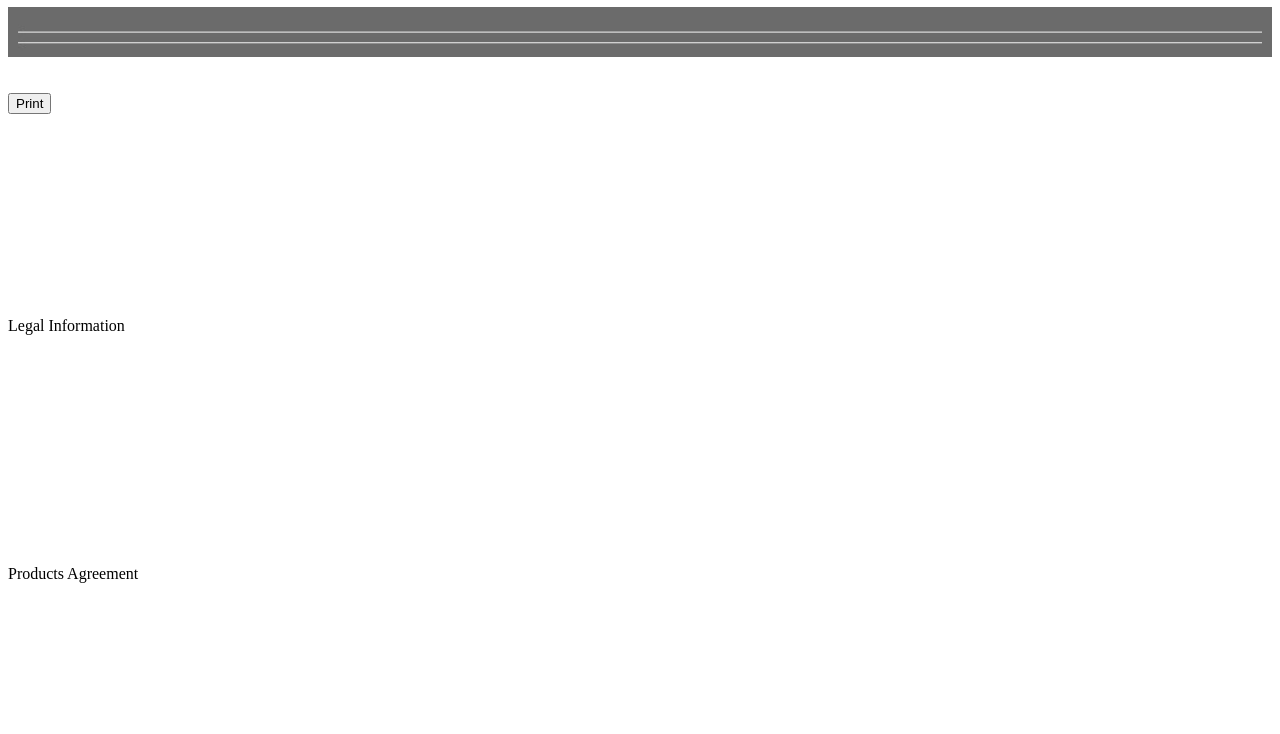
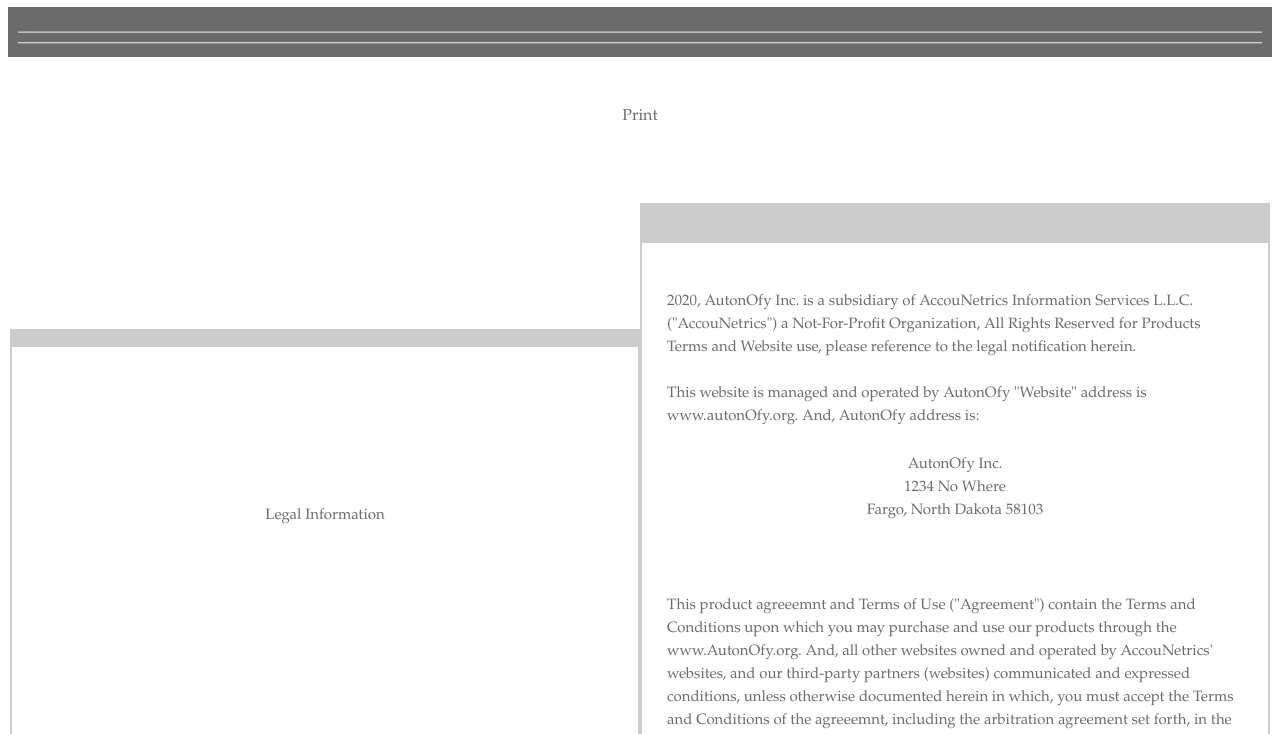
Before and after one commit to PebblesFaith/AutonOfy-Development, a website: page indexUserAgreement.html in a window 1280 px wide. Shown: the part 422-1156 px from the top of the page. Drawn offline with Linux system fonts and the light colour scheme.

Commit message:
Update indexUserAgreement.css
Sarai Hannah Ajai had created AutoNofy's User Agreeement css file which contains two (2) flex boxes custom designs not yet completed dated on April 18, 2020.

```diff
--- a/public/css/indexUserAgreement.css
+++ b/public/css/indexUserAgreement.css
@@ -186,6 +186,122 @@
 font-style: italic;
 color: rgb(107, 107, 107);
 }
+
+/* April 18, 2020, create row container to houses two (2) individual columns. */
+.row7 {
+  margin-top: 0px;
+  display: flex;
+  flex-wrap: wrap;
+  padding: 0 2px;
+  align-items: center;
+  justify-content: center;
+  background-color: rgb(255, 255, 255);
+}
+
+/* April 18, 2020, create two (2) columns container inside row in order to place title description inside each container. */
+.column7 {
+  flex: 50%;
+  max-width: 50%;
+  padding: 0 2px;
+  text-align: center;
+  font-size: 18px;
+  font-family: 'Book Antiqua', 'Times New Roman', Times, serif;
+  background-color: rgb(204, 204, 204);
+  color: rgb(107, 107, 107);
+  border: 2px;
+}
+
+/* April 18, 2020, create two (2) columns containers inside the row in order to place contents inside each containers. */
+.flex-container7 {
+  display: flex;
+  flex-wrap: wrap;
+  flex-direction: row;
+  background-color: rgb(255, 255, 255);
+  align-items: center;
+  justify-content: center;
+}
+
+/* April 18, 2020, create two (2) sub-container div elements for storing two (2) main containter. */
+.flex-container7 > div {
+  background-color: rgb(255, 255, 255);
+  max-width: 100%;
+}
+
+/* April 18, 2020, create class paragraph (pColumn1) selector in order to place custom description inside the first (1st) container. */
+.pColumn1 {
+  font-family: 'Book Antiqua', 'Times New Roman', Times, serif;
+  text-align: left;
+  font-size: 15px;
+  margin: 25px;
+  line-height: 23px;
+  color: rgb(107, 107, 107);
+}
+
+/* April 18, 2020, create class paragraph (pColumn2) selector in order to place custom description inside the second (2nd) container. */
+.pColumn2 {
+  font-family: 'Book Antiqua', 'Times New Roman', Times, serif;
+  text-align: left;
+  font-size: 15px;
+  margin: 25px;
+  line-height: 23px;
+  color: rgb(107, 107, 107);
+}
+
+/* April 18, 2020, create class paragraph (paddress1) selector in order to center custom description inside the second (2nd) container. */
+.paddress1 {
+  font-family: 'Book Antiqua', 'Times New Roman', Times, serif;
+  text-align: center;
+  font-size: 15px;
+  margin: 25px;
+  line-height: 23px;
+  color: rgb(107, 107, 107);
+}
+
+/* April 18, 2020, responsive layout - makes a two column-layout instead of four columns */
+@media (max-width: 1000px) {
+  .column7 {
+    flex: 50%;
+    max-width: 50%;
+  }
+}
+
+/* April 18, 2020, responsive layout - makes the three columns stack on top of each other instead of next to each other */
+@media (max-width: 800px) {
+  .column7 {
+    flex: 75%;
+    max-width: 75%;
+  }
+}
+
+/* April 18, 2020, responsive layout - makes the two columns stack on top of each other instead of next to each other */
+@media (max-width: 600px) {
+  .column7 {
+    flex: 100%;
+    max-width: 100%;
+  }
+}
+
+/* April 18, 2020, create customized button (buttonPrint1) to the User Agreement webpage in order for end-users to
+   to have an options to print out User Agreeemnt documentation. */
+.buttonPrint1 {
+  border: none;
+    background-color: inherit;
+    padding: 14px 28px;
+    font-family: 'Book Antiqua', Times, serif;
+    font-size: 16px;
+    cursor: 16px;
+    cursor: pointer;
+    display: inline-block;
+    color: rgb(107, 107, 107);
+}
+
+.buttonPrint1:hover {background: #eee;}
+.print {color: rgb(107, 107, 107);}
+
+
+
+
+
 
 
 
```
